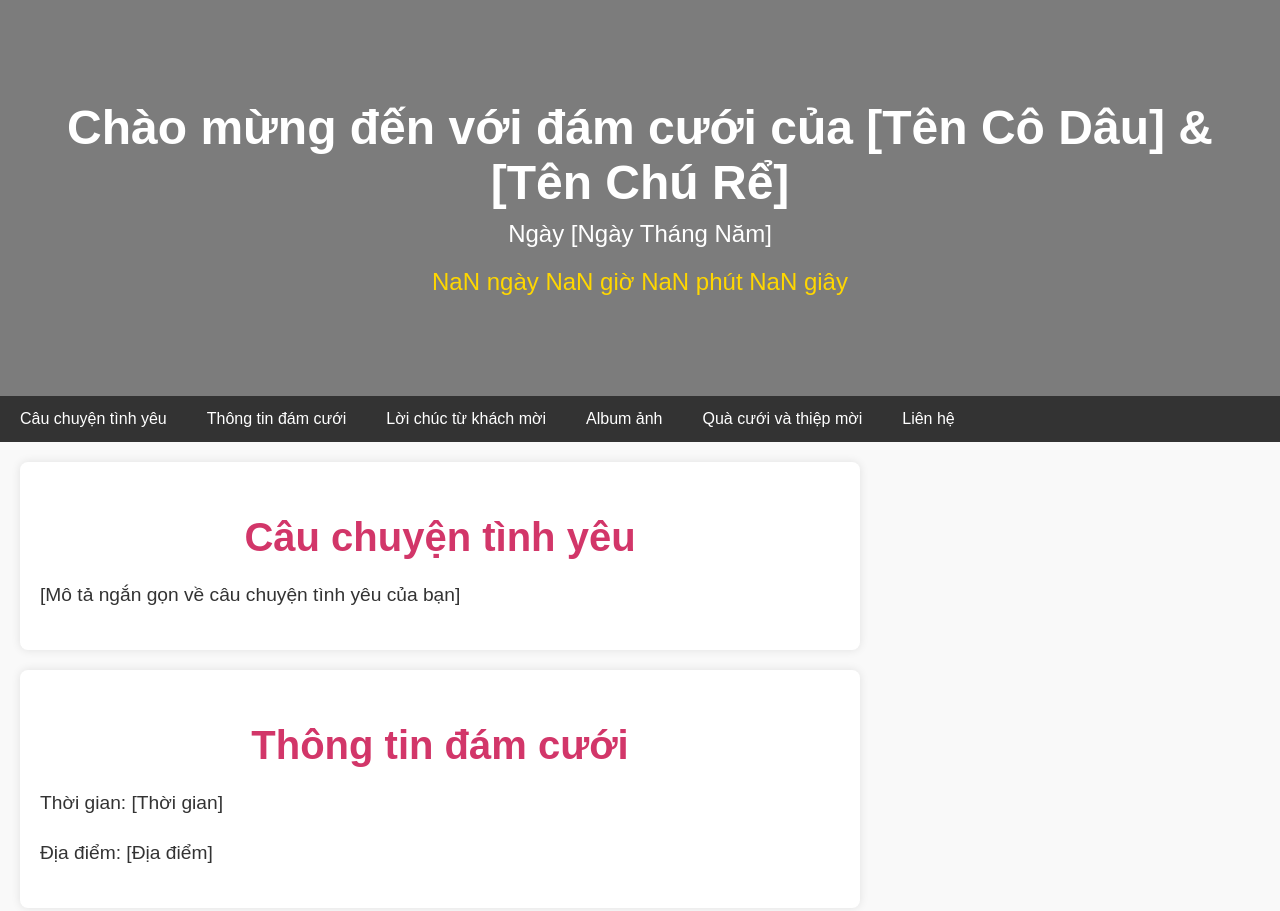
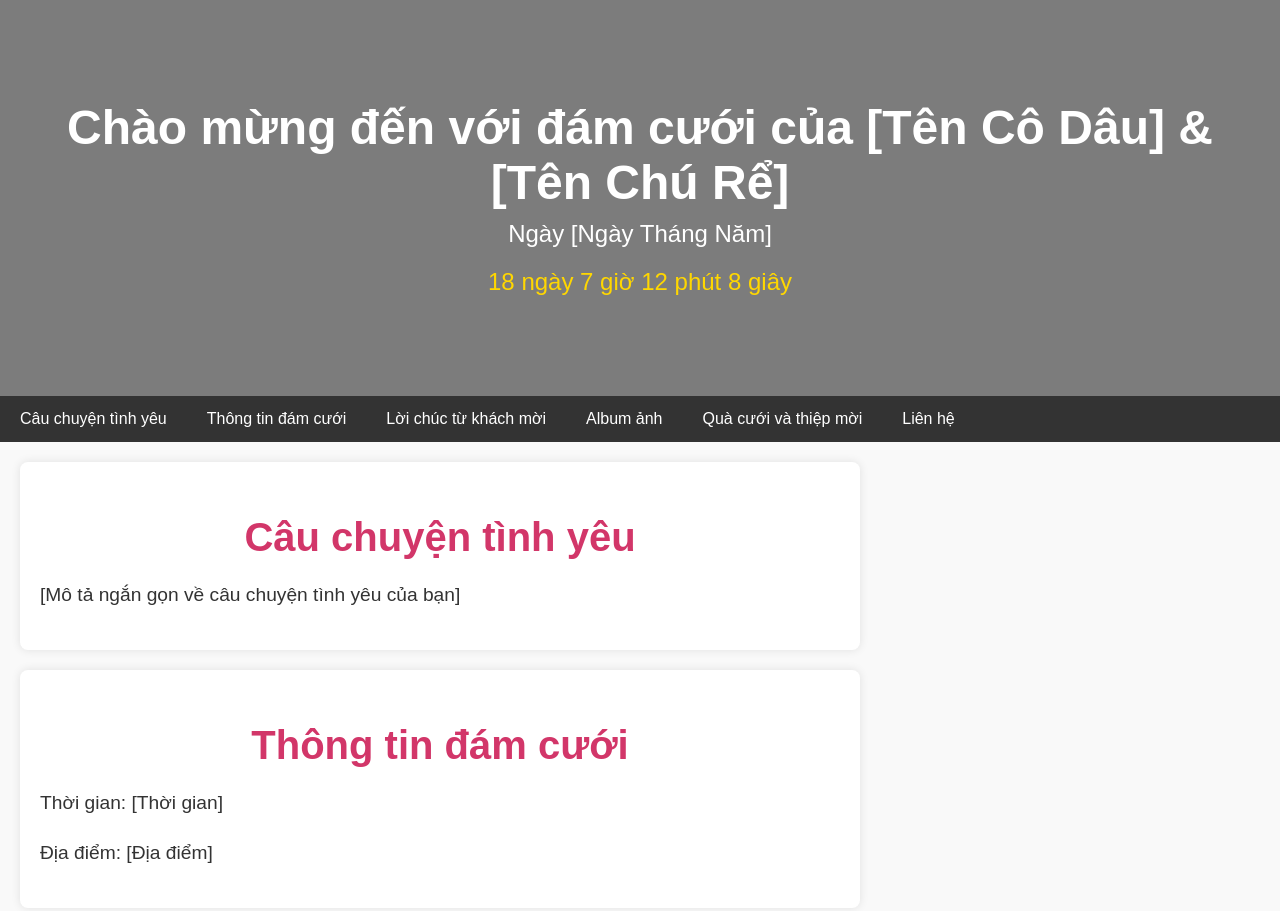
Before and after one commit to FapRito/wedding_2025, a plain HTML site: page index.html in a window 1280 px wide. Shown: the top 911 px of the page. Drawn offline with Linux system fonts and the light colour scheme.

Commit message:
Update index.html

```diff
--- a/index.html
+++ b/index.html
@@ -111,7 +111,7 @@
 <script>
     // Đếm ngược thời gian
     const countdown = () => {
-        const countDate = new Date("[02 23,2025] 11:00:00").getTime();
+        const countDate = new Date("02 23,2025 11:00:00").getTime();
         const now = new Date().getTime();
         const gap = countDate - now;
 
```
